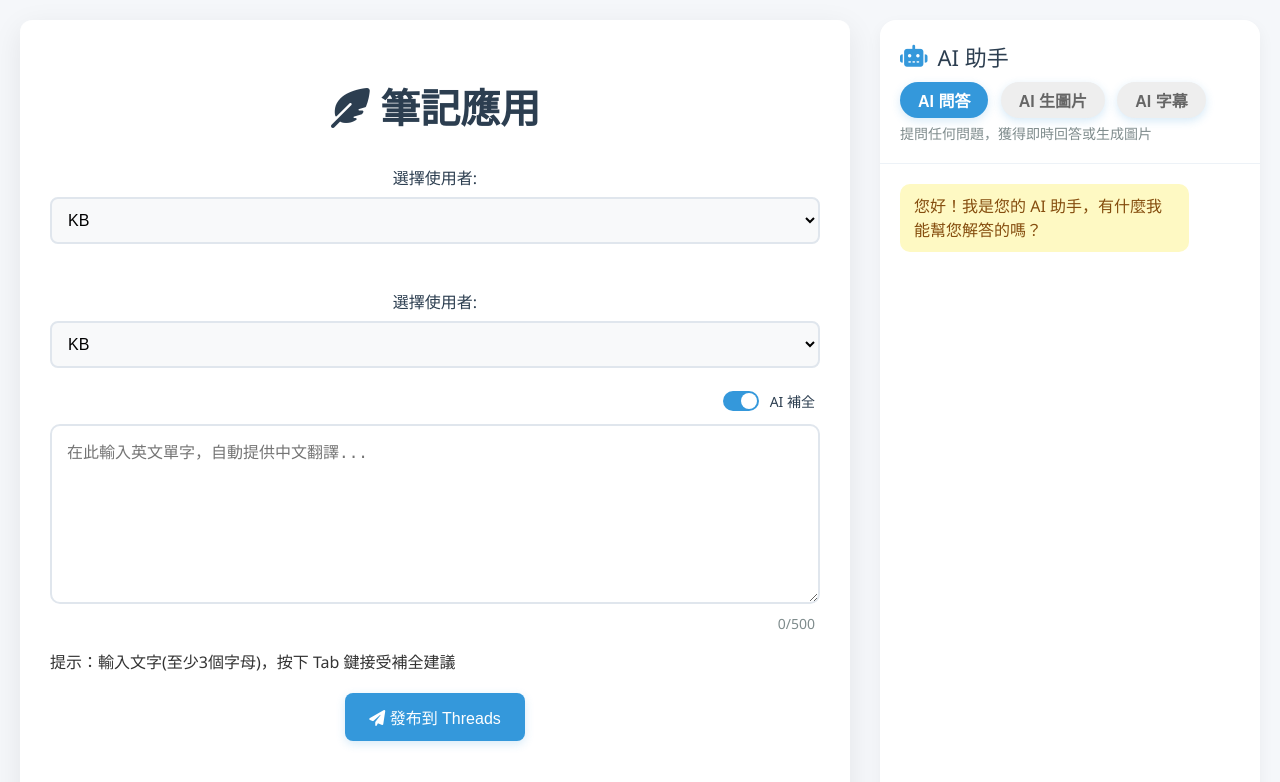
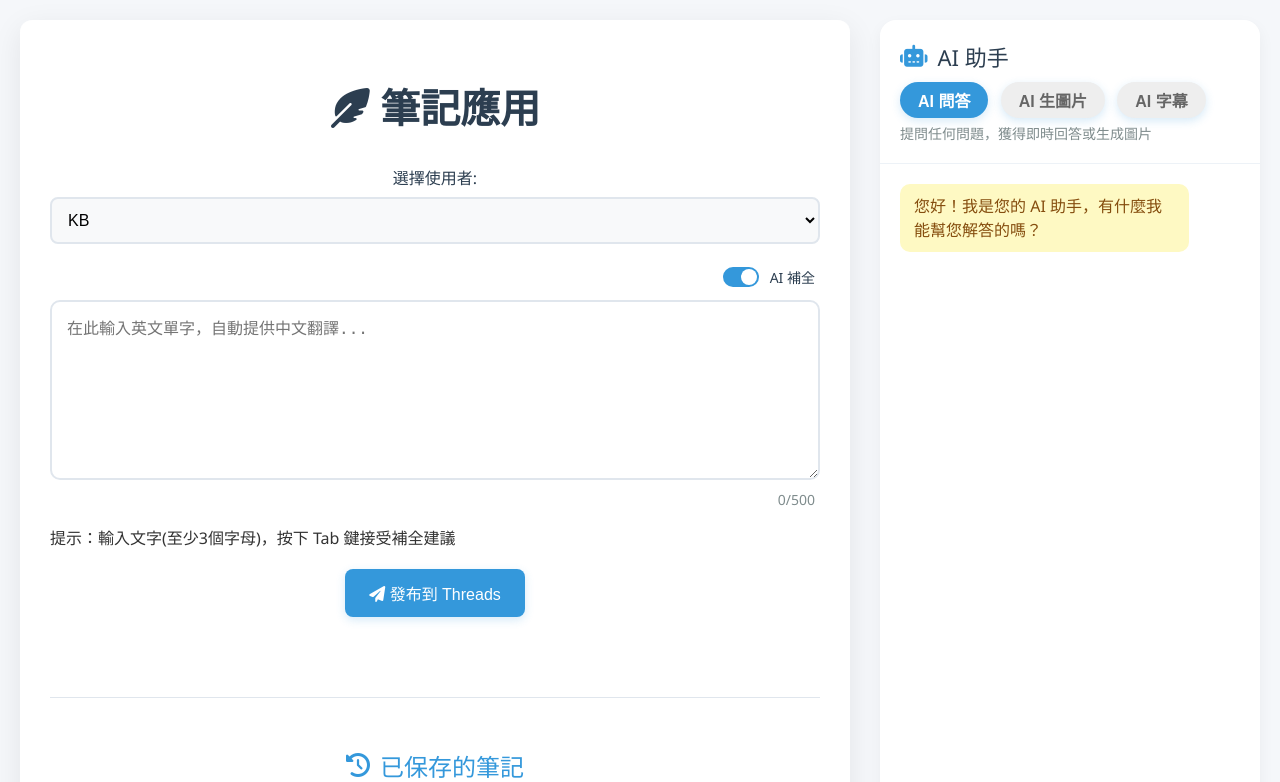
Before and after one commit to scott0127/auto_thread_post, a Flask app: page / in a window 1280 px wide. Shown: the top 782 px of the page. Run offline with Flask 3, Linux system fonts and the light colour scheme; some libraries are stand-ins or nearby versions.

Commit message:
Update index.html

```diff
--- a/templates/index.html
+++ b/templates/index.html
@@ -18,13 +18,6 @@
       <!-- 左側：筆記功能 -->
       <div class="container">
         <h1><i class="fas fa-feather-alt"></i> 筆記應用</h1>
-        <form method="POST" action="/publish">
-             <label for="user">選擇使用者:</label>
-             <select name="user" id="user">
-                 <option value="user1">KB</option>
-                 <option value="user2">阿淳</option>
-             </select>
-        </form>
         <form method="POST" action="/publish" id="noteForm">
           <label for="user">選擇使用者:</label>
           <select name="user" id="user">
```
